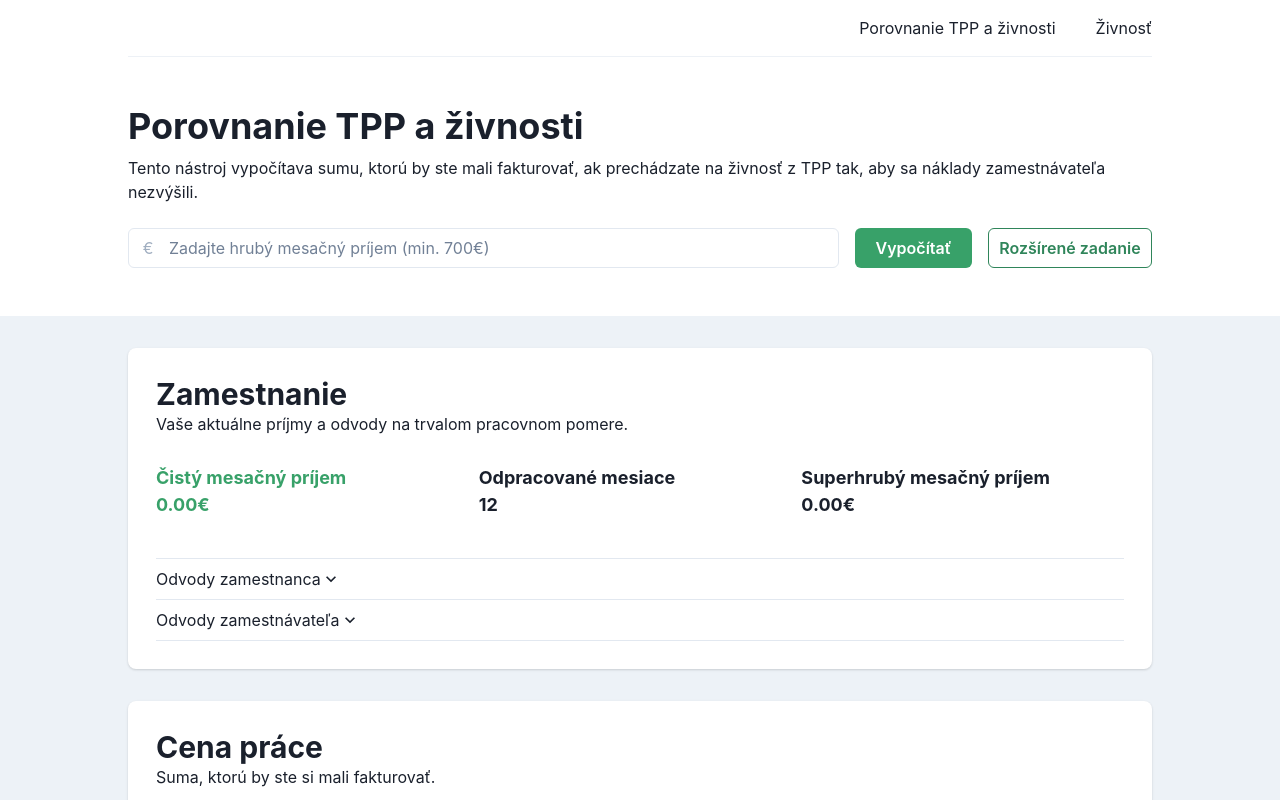
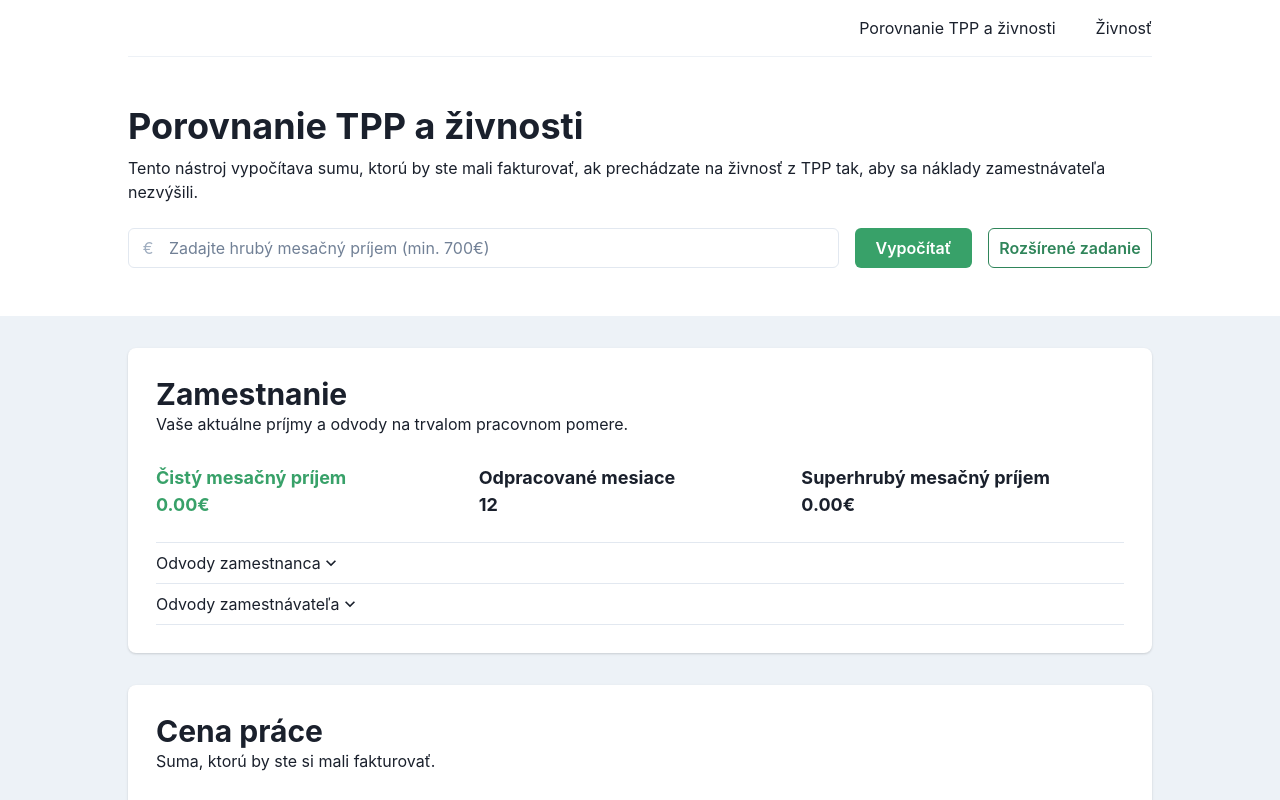
Before and after one commit to lubosfukas/my-paycheck, a Next.js app: page / in a window 1280 px wide. Shown: the top 800 px of the page. Built offline with nearby package versions, Linux system fonts and the light colour scheme.

Commit message:
fix: :adhesive_bandage: income card body margin on smaller devices

```diff
--- a/components/common/IncomeCard/IncomeCard.tsx
+++ b/components/common/IncomeCard/IncomeCard.tsx
@@ -57,7 +57,6 @@ export const IncomeCard = forwardRef<RefType, Props>(
                 <CardBody pt="0">
                     <Flex
                         direction={isLargerThanTablet ? 'row' : 'column'}
-                        mb="6"
                         wrap={isLargerThanTablet ? 'wrap' : 'nowrap'}
                     >
                         {content.map(({ cash, colored, label, value }) => (
@@ -74,6 +73,7 @@ export const IncomeCard = forwardRef<RefType, Props>(
                         <Accordion
                             allowMultiple={additional.length > 1}
                             allowToggle={additional.length === 1}
+                            mt={isLargerThanTablet ? '6' : '0'}
                         >
                             {additional.map(({ content, id, label }) => (
                                 <AccordionItem key={id} id={id}>
--- a/components/common/IncomeCard/IncomeSection.tsx
+++ b/components/common/IncomeCard/IncomeSection.tsx
@@ -11,7 +11,10 @@ export const countDecimals = (num: number) => {
 
 const StyledSection = styled.section`
     flex: 1 33%;
-    margin-bottom: 1rem;
+
+    @media (max-width: 768px) {
+        margin-bottom: 1rem;
+    }
 `
 
 type Props = {
```
